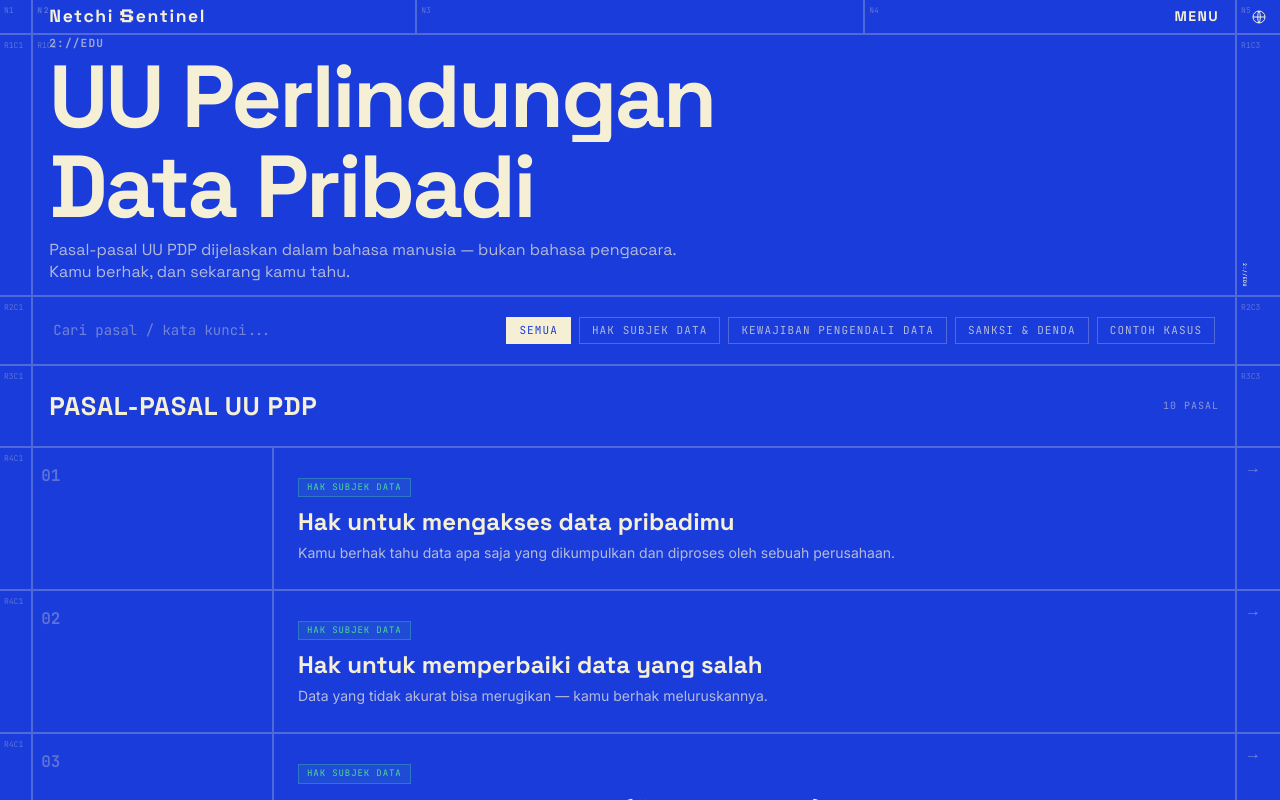
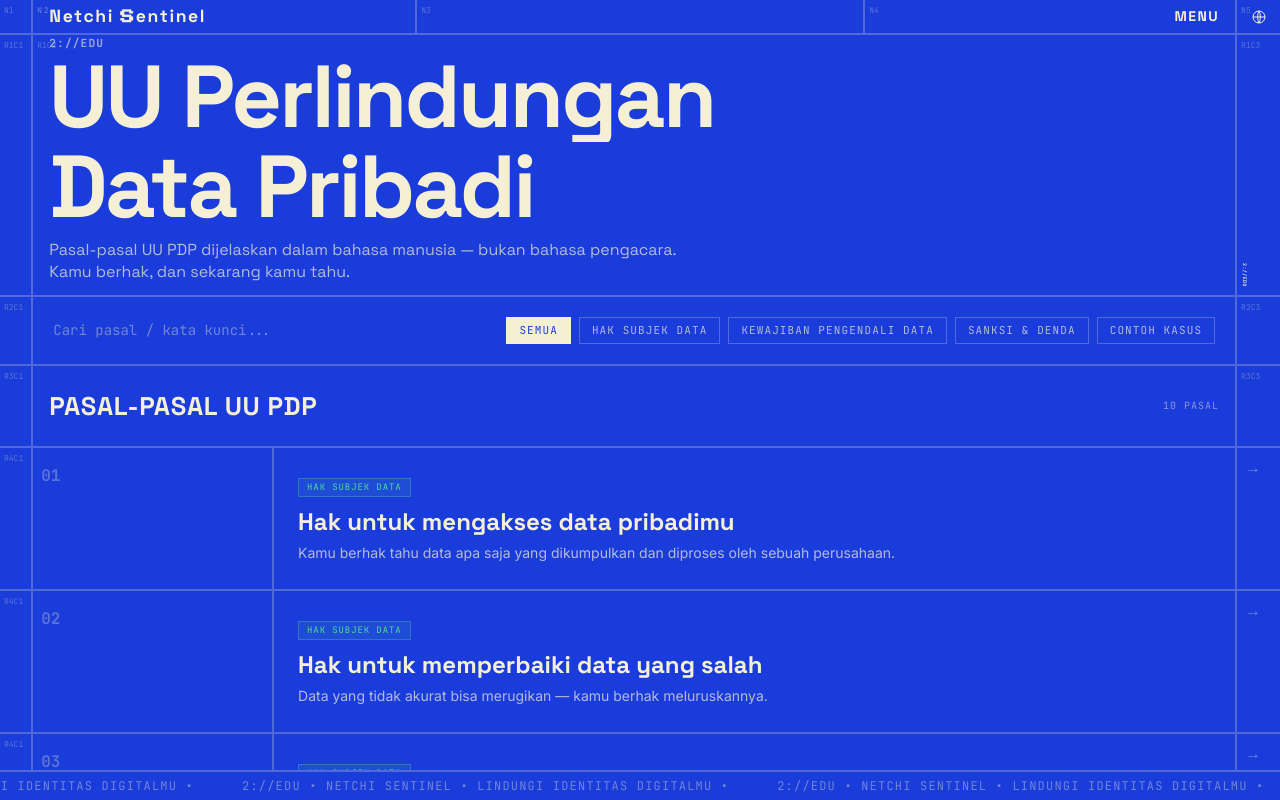
Before and after one commit to xzael24/Netchi, a Next.js app: page /uu-pdp in a window 1280 px wide. Shown: the top 800 px of the page. Built offline with nearby package versions, Linux system fonts and the light colour scheme.

Commit message:
feat: pin marquee to viewport bottom on feature pages (fixed, stays while scrolling)

```diff
--- a/src/app/uu-pdp/page.tsx
+++ b/src/app/uu-pdp/page.tsx
@@ -53,7 +53,7 @@ export default function UuPdpPage() {
   }, [filteredUU]);
 
   return (
-    <main className="bg-[#1A3CDB] text-cream w-screen min-h-screen flex flex-col pt-[62px] lg:pt-[35px]">
+    <main className="bg-[#1A3CDB] text-cream w-screen min-h-screen flex flex-col pt-[62px] lg:pt-[35px] pb-14">
       <Navbar />
 
       {/* R1: hero — editorial grid */}
@@ -199,8 +199,8 @@ export default function UuPdpPage() {
         ))}
       </div>
 
-      {/* marquee polish strip */}
-      <div className="overflow-hidden border-t-2 border-cream/25 py-1.5" aria-hidden>
+      {/* marquee polish strip — fixed to viewport bottom */}
+      <div className="fixed bottom-0 left-0 z-40 w-full overflow-hidden border-t-2 border-cream/25 bg-[#1A3CDB] py-1.5" aria-hidden>
         <div className="marquee-track flex w-max whitespace-nowrap font-mono text-xs uppercase tracking-widest text-cream/40">
           {[0, 1].map((half) => (
             <span key={half} className="flex shrink-0">
--- a/src/components/layout/FeatureShell.tsx
+++ b/src/components/layout/FeatureShell.tsx
@@ -41,14 +41,14 @@ export function FeatureShell({
     <main className="bg-[#1A3CDB] text-cream w-screen min-w-full min-h-screen flex flex-col">
       <Navbar />
 
-      <div ref={bodyRef} className="flex-1 px-6 pt-[88px] pb-10 md:px-10 lg:pt-[64px]">
+      <div ref={bodyRef} className="flex-1 px-6 pt-[88px] pb-12 md:px-10 lg:pt-[64px]">
         <div className="mx-auto max-w-4xl" data-reveal>
           {children}
         </div>
       </div>
 
-      {/* marquee polish strip */}
-      <div className="overflow-hidden border-t-2 border-cream/25 py-1.5" aria-hidden>
+      {/* marquee polish strip — fixed to viewport bottom */}
+      <div className="fixed bottom-0 left-0 z-40 w-full overflow-hidden border-t-2 border-cream/25 bg-[#1A3CDB] py-1.5" aria-hidden>
         <div className="marquee-track flex w-max whitespace-nowrap font-mono text-xs uppercase tracking-widest text-cream/40">
           {[0, 1].map((half) => (
             <span key={half} className="flex shrink-0">
```
